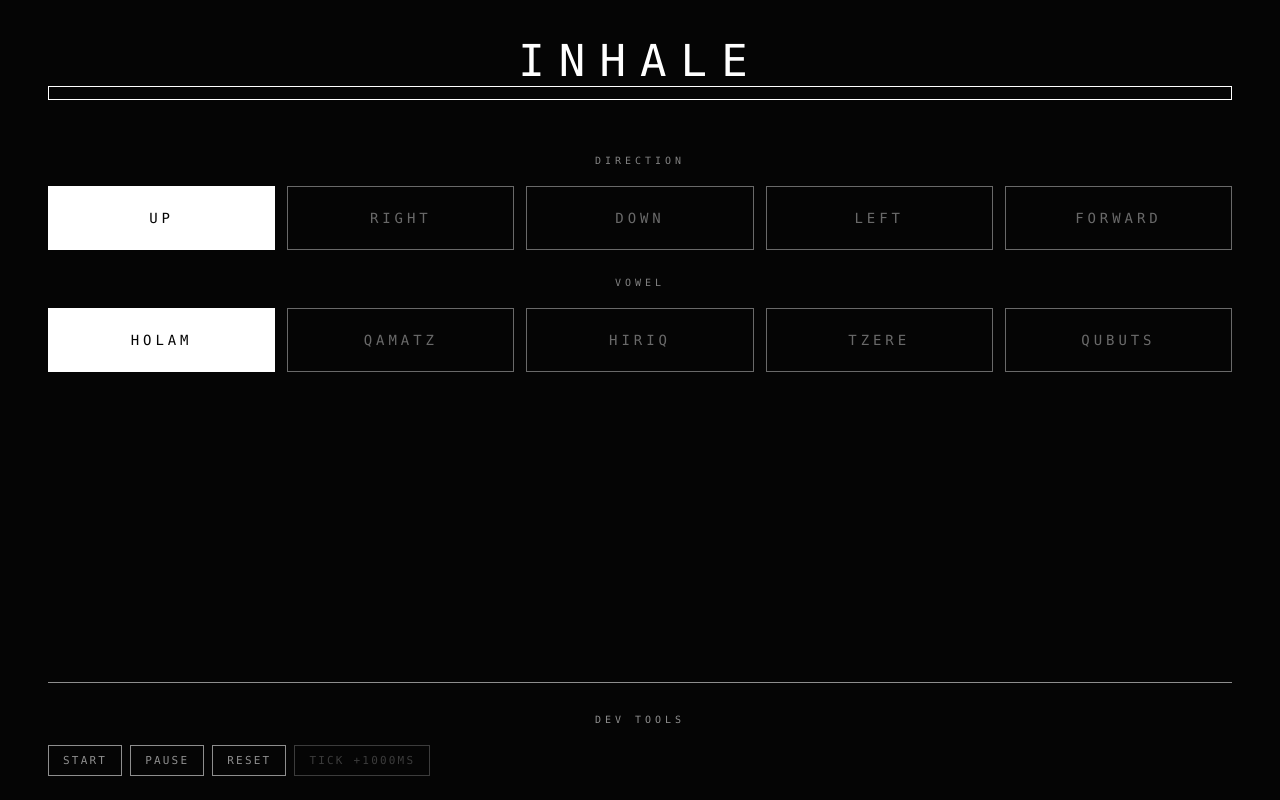
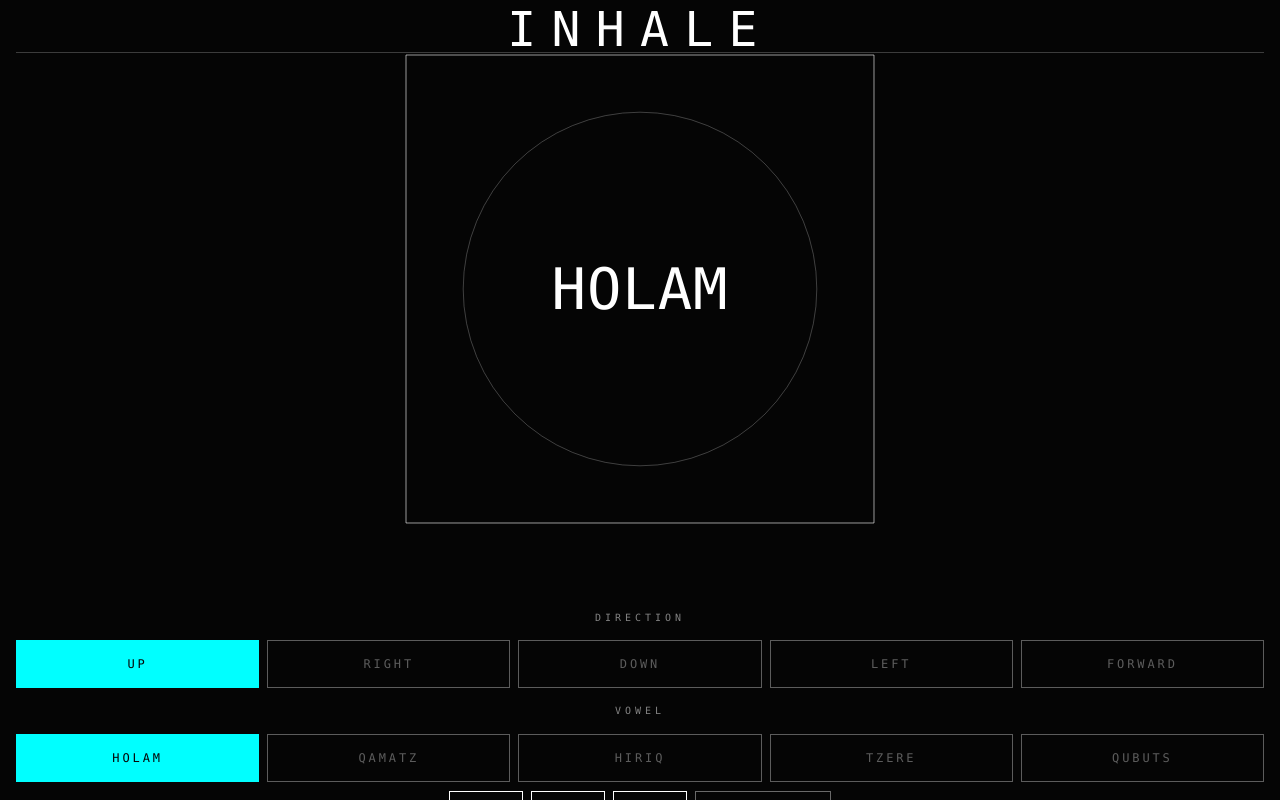
Before and after one commit to bookthief666/Abulafia.Exe, a React (Vite) app: page / in a window 1280 px wide. Built offline with nearby package versions, Linux system fonts and the light colour scheme.

Commit message:
feat: add fluid ritual core to somatic hud

```diff
--- a/src/components/SomaticHud.tsx
+++ b/src/components/SomaticHud.tsx
@@ -5,7 +5,8 @@ import type { Direction, Vowel } from '../engines/metronomeEngine'
 
 const BLACK = '#050505'
 const WHITE = '#FFFFFF'
-const DIM_OPACITY = 0.4
+const CYAN = '#00FFFF'
+const DIM_OPACITY = 0.35
 const MONO =
   "ui-monospace, 'SF Mono', Menlo, Monaco, Consolas, 'Courier New', monospace"
 
@@ -28,23 +29,26 @@ const hudStyle: CSSProperties = {
   backgroundColor: BLACK,
   color: WHITE,
   fontFamily: MONO,
-  minHeight: '100vh',
+  minHeight: '100dvh',
+  width: '100%',
   boxSizing: 'border-box',
-  padding: '48px 48px 24px',
+  padding: 'clamp(12px, 2vmin, 28px)',
   display: 'flex',
   flexDirection: 'column',
-  gap: '48px',
+  gap: 'clamp(12px, 2vmin, 24px)',
+  overflow: 'hidden',
 }
 
-const sectionStyle: CSSProperties = {
+const topZoneStyle: CSSProperties = {
   display: 'flex',
   flexDirection: 'column',
-  gap: '12px',
+  gap: 'clamp(8px, 1.2vmin, 14px)',
+  flex: '0 0 auto',
 }
 
 const phaseLabelStyle: CSSProperties = {
   fontFamily: MONO,
-  fontSize: '44px',
+  fontSize: 'clamp(28px, 6vmin, 64px)',
   fontWeight: 500,
   letterSpacing: '0.32em',
   color: WHITE,
@@ -56,17 +60,52 @@ const phaseLabelStyle: CSSProperties = {
 
 const progressTrackStyle: CSSProperties = {
   width: '100%',
-  height: '14px',
-  border: `1px solid ${WHITE}`,
-  boxSizing: 'border-box',
-  backgroundColor: BLACK,
+  height: '1px',
+  backgroundColor: 'rgba(255,255,255,0.22)',
+  position: 'relative',
 }
 
 const progressFillStyle = (p: number): CSSProperties => ({
   width: `${Math.max(0, Math.min(1, p)) * 100}%`,
-  height: '100%',
+  height: '1px',
   backgroundColor: WHITE,
 })
+
+const centerZoneStyle: CSSProperties = {
+  flex: '1 1 auto',
+  display: 'flex',
+  alignItems: 'center',
+  justifyContent: 'center',
+  minHeight: 0,
+  position: 'relative',
+}
+
+const directionWrapperStyle = (dx: string, dy: string): CSSProperties => ({
+  transform: `translate(${dx}, ${dy})`,
+  transition: 'transform 200ms ease-out',
+  willChange: 'transform',
+  display: 'flex',
+  alignItems: 'center',
+  justifyContent: 'center',
+})
+
+const forwardScalerStyle = (scale: number): CSSProperties => ({
+  transform: `scale(${scale})`,
+  transformOrigin: '50% 50%',
+})
+
+const coreStyle: CSSProperties = {
+  width: '65vmin',
+  height: '65vmin',
+  display: 'block',
+}
+
+const bottomZoneStyle: CSSProperties = {
+  display: 'flex',
+  flexDirection: 'column',
+  gap: 'clamp(8px, 1.2vmin, 14px)',
+  flex: '0 0 auto',
+}
 
 const stripLabelStyle: CSSProperties = {
   fontFamily: MONO,
@@ -80,23 +119,24 @@ const stripLabelStyle: CSSProperties = {
 const stripStyle: CSSProperties = {
   display: 'grid',
   gridTemplateColumns: 'repeat(5, 1fr)',
-  gap: '12px',
+  gap: '8px',
 }
 
 const cellBaseStyle: CSSProperties = {
   border: `1px solid ${WHITE}`,
-  padding: '18px 8px',
+  padding: '10px 6px',
   textAlign: 'center',
   fontFamily: MONO,
-  fontSize: '14px',
-  letterSpacing: '0.28em',
+  fontSize: '12px',
+  letterSpacing: '0.24em',
   textTransform: 'uppercase',
   boxSizing: 'border-box',
 }
 
 const activeCellStyle: CSSProperties = {
   ...cellBaseStyle,
-  backgroundColor: WHITE,
+  backgroundColor: CYAN,
+  borderColor: CYAN,
   color: BLACK,
 }
 
@@ -107,26 +147,11 @@ const inactiveCellStyle: CSSProperties = {
   opacity: DIM_OPACITY,
 }
 
-const devToolsWrapperStyle: CSSProperties = {
-  marginTop: 'auto',
-  paddingTop: '24px',
-  borderTop: `1px solid ${WHITE}`,
-  opacity: 0.55,
-}
-
-const devToolsHeaderStyle: CSSProperties = {
-  fontFamily: MONO,
-  fontSize: '10px',
-  letterSpacing: '0.4em',
-  textTransform: 'uppercase',
-  marginBottom: '12px',
-  color: WHITE,
-}
-
-const devToolsRowStyle: CSSProperties = {
+const controlsRowStyle: CSSProperties = {
   display: 'flex',
   gap: '8px',
   flexWrap: 'wrap',
+  justifyContent: 'center',
 }
 
 const devButtonStyle: CSSProperties = {
@@ -147,6 +172,51 @@ const devButtonDisabledStyle: CSSProperties = {
   cursor: 'not-allowed',
 }
 
+const telemetryStyle: CSSProperties = {
+  display: 'grid',
+  gridTemplateColumns: 'repeat(3, 1fr)',
+  gap: '8px',
+  borderTop: '1px solid rgba(255,255,255,0.22)',
+  paddingTop: '8px',
+  fontFamily: MONO,
+  fontSize: '10px',
+  letterSpacing: '0.3em',
+  textTransform: 'uppercase',
+  opacity: 0.75,
+}
+
+const telemetryCellStyle: CSSProperties = {
+  display: 'flex',
+  flexDirection: 'column',
+  alignItems: 'center',
+  gap: '4px',
+}
+
+const telemetryKeyStyle: CSSProperties = {
+  opacity: 0.5,
+}
+
+const telemetryValueStyle: CSSProperties = {
+  color: WHITE,
+  fontVariantNumeric: 'tabular-nums',
+}
+
+function directionTranslate(d: Direction): { dx: string; dy: string } {
+  switch (d) {
+    case 'up':
+      return { dx: '0', dy: '-5vmin' }
+    case 'down':
+      return { dx: '0', dy: '5vmin' }
+    case 'left':
+      return { dx: '-5vmin', dy: '0' }
+    case 'right':
+      return { dx: '5vmin', dy: '0' }
+    case 'forward':
+    default:
+      return { dx: '0', dy: '0' }
+  }
+}
+
 export function SomaticHud() {
   const { running, runtime, activeStep, progress, start, pause, reset, tick } =
     useMivta()
@@ -159,58 +229,133 @@ export function SomaticHud() {
     tick(tickCounterRef.current)
   }
 
-  const phaseText = runtime.metronome.phase === 'inhale' ? 'INHALE' : 'EXHALE'
+  const phase = runtime.metronome.phase
+  const phaseText = phase === 'inhale' ? 'INHALE' : 'EXHALE'
+  const p = Math.max(0, Math.min(1, progress))
+  const direction = activeStep.direction
+  const vowel = activeStep.vowel
+
+  const { dx, dy } = directionTranslate(direction)
+  const forwardScale = direction === 'forward' ? 1.25 : 1
+
+  // Breath-responsive frame geometry (SVG viewBox 0 0 100 100).
+  // Inhale: frame contracts toward the center; stroke thickens (gathering force).
+  // Exhale: frame releases outward; stroke relaxes (releasing force).
+  let frameInset: number
+  let frameStroke: number
+  if (phase === 'inhale') {
+    frameInset = 5 + 15 * p
+    frameStroke = 0.6 + 1.8 * p
+  } else {
+    frameInset = 20 - 15 * p
+    frameStroke = 2.4 - 1.6 * p
+  }
+  const frameSize = 100 - 2 * frameInset
+
+  // Inner ring — counter-pulse, keeps the Bindu legible.
+  const ringR = phase === 'inhale' ? 34 - 8 * p : 26 + 8 * p
+  const ringStroke = phase === 'inhale' ? 0.4 + 0.8 * p : 1.2 - 0.6 * p
+
+  // Cyan glow intensifies only on exhale (release).
+  const glow =
+    phase === 'exhale'
+      ? `drop-shadow(0 0 ${1 + 3 * p}vmin rgba(0,255,255,${(
+          0.18 +
+          0.42 * p
+        ).toFixed(3)}))`
+      : 'drop-shadow(0 0 0 rgba(0,0,0,0))'
 
   return (
     <div style={hudStyle}>
-      <section style={sectionStyle}>
+      <section style={topZoneStyle}>
         <div role="heading" aria-level={1} style={phaseLabelStyle}>
           {phaseText}
         </div>
         <div
           style={progressTrackStyle}
           role="progressbar"
-          aria-valuenow={Math.round(progress * 100)}
+          aria-valuenow={Math.round(p * 100)}
           aria-valuemin={0}
           aria-valuemax={100}
           aria-label={`${phaseText} progress`}
         >
-          <div style={progressFillStyle(progress)} />
+          <div style={progressFillStyle(p)} />
         </div>
       </section>
 
-      <section style={sectionStyle}>
+      <section style={centerZoneStyle}>
+        <div style={directionWrapperStyle(dx, dy)}>
+          <div style={forwardScalerStyle(forwardScale)}>
+            <svg
+              viewBox="0 0 100 100"
+              preserveAspectRatio="xMidYMid meet"
+              role="img"
+              aria-label={`Ritual core: vowel ${vowel}, direction ${direction}, phase ${phase}`}
+              style={{ ...coreStyle, filter: glow }}
+            >
+              <rect
+                x={frameInset}
+                y={frameInset}
+                width={frameSize}
+                height={frameSize}
+                fill="none"
+                stroke={WHITE}
+                strokeWidth={frameStroke}
+                vectorEffect="non-scaling-stroke"
+              />
+              <circle
+                cx={50}
+                cy={50}
+                r={ringR}
+                fill="none"
+                stroke={WHITE}
+                strokeWidth={ringStroke}
+                vectorEffect="non-scaling-stroke"
+                opacity={0.6}
+              />
+              <text
+                x={50}
+                y={50}
+                textAnchor="middle"
+                dominantBaseline="central"
+                fill={WHITE}
+                fontFamily={MONO}
+                fontSize={11}
+                fontWeight={500}
+              >
+                {vowel.toUpperCase()}
+              </text>
+            </svg>
+          </div>
+        </div>
+      </section>
+
+      <section style={bottomZoneStyle}>
         <div style={stripLabelStyle}>Direction</div>
         <div style={stripStyle}>
           {DIRECTIONS.map((d) => (
             <div
               key={d}
-              style={
-                d === activeStep.direction ? activeCellStyle : inactiveCellStyle
-              }
+              style={d === direction ? activeCellStyle : inactiveCellStyle}
             >
               {d}
             </div>
           ))}
         </div>
-        <div style={{ ...stripLabelStyle, marginTop: '8px' }}>Vowel</div>
+
+        <div style={stripLabelStyle}>Vowel</div>
         <div style={stripStyle}>
           {VOWELS.map((v) => (
             <div
               key={v}
-              style={
-                v === activeStep.vowel ? activeCellStyle : inactiveCellStyle
-              }
+              style={v === vowel ? activeCellStyle : inactiveCellStyle}
             >
               {v}
             </div>
           ))}
         </div>
-      </section>
 
-      <footer style={devToolsWrapperStyle}>
-        <div style={devToolsHeaderStyle}>Dev Tools</div>
-        <div style={devToolsRowStyle}>
+        <div style={controlsRowStyle}>
           <button type="button" style={devButtonStyle} onClick={start}>
             Start
           </button>
@@ -230,7 +375,28 @@ export function SomaticHud() {
             Tick +1000ms
           </button>
         </div>
-      </footer>
+
+        <div style={telemetryStyle} aria-label="Telemetry">
+          <div style={telemetryCellStyle}>
+            <span style={telemetryKeyStyle}>cycle</span>
+            <span style={telemetryValueStyle}>
+              {runtime.metronome.cycleCount}
+            </span>
+          </div>
+          <div style={telemetryCellStyle}>
+            <span style={telemetryKeyStyle}>index</span>
+            <span style={telemetryValueStyle}>
+              {runtime.metronome.activeIndex}
+            </span>
+          </div>
+          <div style={telemetryCellStyle}>
+            <span style={telemetryKeyStyle}>elapsed ms</span>
+            <span style={telemetryValueStyle}>
+              {Math.round(runtime.metronome.phaseElapsedMs)}
+            </span>
+          </div>
+        </div>
+      </section>
     </div>
   )
 }
```
